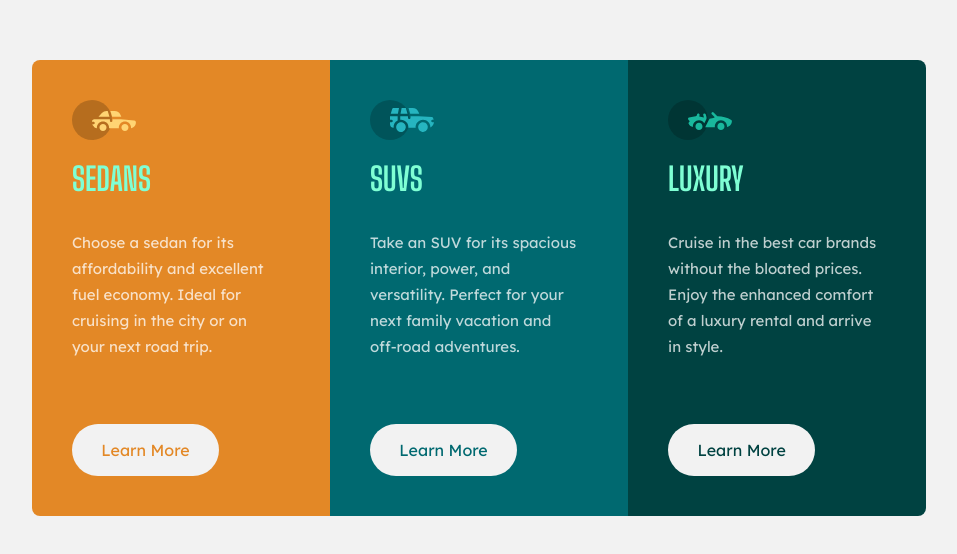
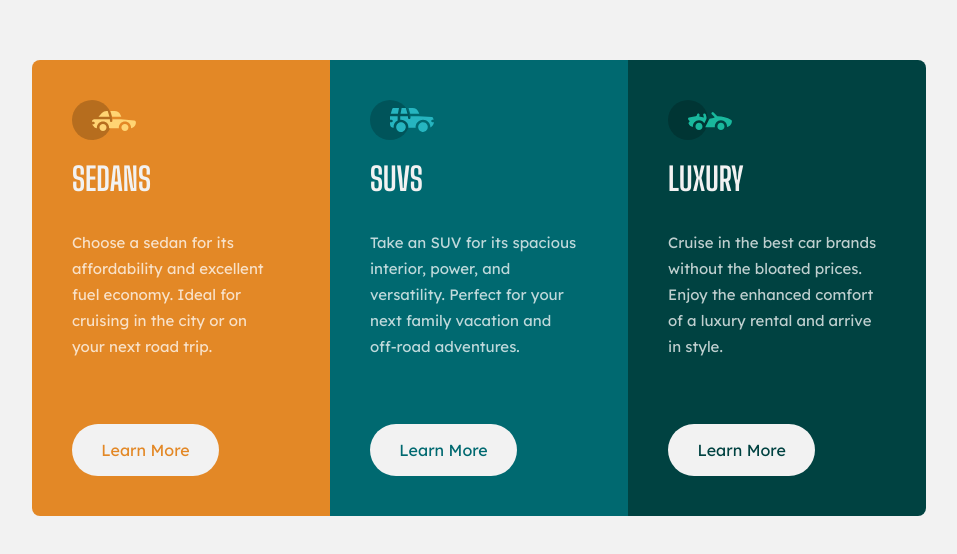
Before and after one commit to shawn-codes/3-column-preview-card-component-main, a plain HTML site: page index.html in a window 1280 px wide. Shown: the part 112-666 px from the top of the page, without its empty margins (161-1118 px from the left). Drawn offline with Linux system fonts and the light colour scheme.

Commit message:
Update.2

```diff
--- a/style.css
+++ b/style.css
@@ -51,8 +51,7 @@ body {
 
 h1,
 a {
-  /* color: hsl(0, 0%, 95%);  Color Test*/
-  color: aquamarine;
+  color: hsl(0, 0%, 95%);
 }
 
 h1 {
```
